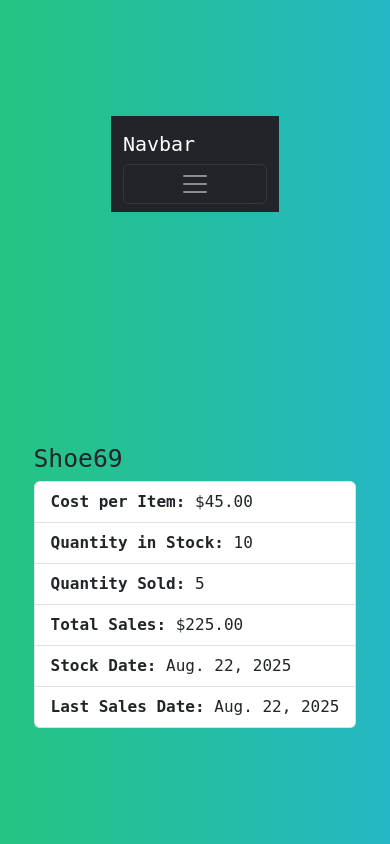
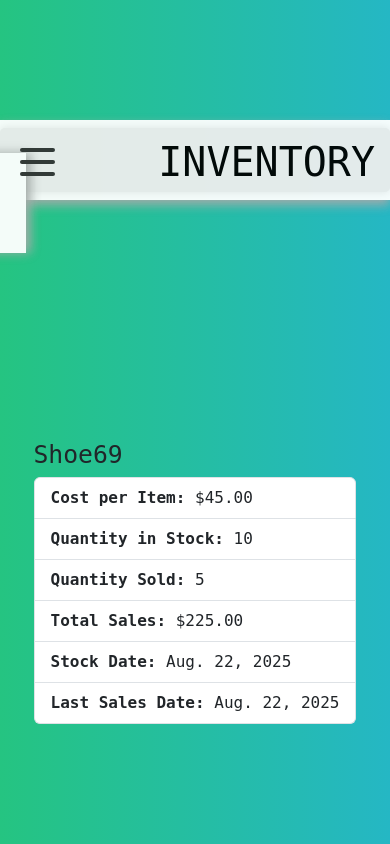
Before and after one commit to RahatVortex98/Inventory_management_system, a Django app: page /product/1 in a window 390 px wide. Run offline with Django 5.2, Linux system fonts and the light colour scheme; a user stored in the database is signed in; data comes from the database, SQL or seed files in the repository; both versions use the stored data as it was after the commit.

Commit message:
will update soon

```diff
--- a/dashboard/urls.py
+++ b/dashboard/urls.py
@@ -5,6 +5,11 @@
 
     path('inventory/',inventory,name="inventory"),
     path('product/<int:pk>',product,name='product'),
+    path('product_add/',add_product,name='add_product'),
+    path('product_remove/<int:pk>',remove_product,name='remove'),
+
+    path('product_update/<int:pk>',update_product,name='update'),
+    path('dashboard/',dashboard,name='dashboard'),
 
 
 ]
--- a/dashboard/views.py
+++ b/dashboard/views.py
@@ -1,6 +1,15 @@
-from django.shortcuts import render,get_object_or_404
+from django.shortcuts import render,get_object_or_404,redirect
 from .models import *
 from django.contrib.auth.decorators import login_required
+from .forms import AddInventory,UpdateInventory
+from django.contrib import messages
+
+from django_pandas.io import read_frame
+import plotly
+import plotly.express as px
+import json
+
+
 
 @login_required
 def inventory(request):
@@ -19,3 +28,71 @@
         'inventory':inventory
     }
     return render(request,'product.html',context=context)
+
+def add_product(request):
+    if request.method == "POST":
+        add_form = AddInventory(request.POST)  # Bind form with POST data
+        if add_form.is_valid():
+            new_inventory = add_form.save(commit=False)
+            # Calculate sales before saving
+            new_inventory.sales = (
+                float(add_form.cleaned_data['cost_per_item']) *
+                float(add_form.cleaned_data['quantity_sold'])
+            )
+            new_inventory.save()
+            return redirect('inventory')  # Redirect after successful save
+    else:
+        add_form = AddInventory()  # Empty form for GET request
+
+    return render(request, 'inventory_add.html', {"form": add_form})
+
+def remove_product(request,pk):
+    inventory=get_object_or_404(Inventory,pk=pk)
+    inventory.delete()
+    messages.success(request, "Product removed successfully!")
+    return redirect('inventory')
+
+def update_product(request, pk):
+    inventory = get_object_or_404(Inventory, pk=pk)
+
+    if request.method == 'POST':
+        updateForm = UpdateInventory(request.POST, instance=inventory)
+        if updateForm.is_valid():
+            updated_inventory = updateForm.save(commit=False)
+            updated_inventory.sales = float(updated_inventory.cost_per_item) * float(updated_inventory.quantity_sold)
+            updated_inventory.save()
+            return redirect('inventory')  # use your correct URL name
+    else:
+        updateForm = UpdateInventory(instance=inventory)
+
+    return render(request, 'inventory_update.html', {"form": updateForm})
+
+
+
+
+
+def dashboard(request):
+    inventories = Inventory.objects.all()
+    df = read_frame(inventories)
+
+    # 1. Sales Trend
+    sales_graph = df.groupby(by='last_sales_date', as_index=False)['sales'].sum()
+    sales_graph = px.line(sales_graph, x='last_sales_date', y='sales', title="Sales Trend")
+    sales_graph = json.dumps(sales_graph, cls=plotly.utils.PlotlyJSONEncoder)
+
+    # 2. Most Product in Stock
+    most_product_in_stock_df = df[['name', 'quantity_in_stock']].sort_values(by='quantity_in_stock', ascending=False)
+    stock_graph = px.bar(most_product_in_stock_df, x='name', y='quantity_in_stock', title="Most Product in Stock")
+    stock_graph = json.dumps(stock_graph, cls=plotly.utils.PlotlyJSONEncoder)
+
+    # 3. Best Performing Product (based on total sales)
+    best_product_df = df.groupby('name', as_index=False)['sales'].sum().sort_values(by='sales', ascending=False)
+    best_product_graph = px.bar(best_product_df, x='name', y='sales', title="Best Performing Products")
+    best_product_graph = json.dumps(best_product_graph, cls=plotly.utils.PlotlyJSONEncoder)
+
+    context = {
+        'sales_graph': sales_graph,
+        'stock_graph': stock_graph,
+        'best_product_graph': best_product_graph,
+    }
+    return render(request, 'dashboard.html', context)
--- /dev/null
+++ b/static/css/navbar.css
@@ -0,0 +1,177 @@
+*,
+*::after,
+*::before {
+  box-sizing: border-box;
+  padding: 0;
+  margin: 0;
+}
+
+.html {
+  font-size: 62.5%;
+}
+
+.navbar input[type="checkbox"],
+.navbar .hamburger-lines {
+  display: none;
+}
+
+.container {
+  max-width: 1200px;
+  width: 90%;
+  margin: auto;
+}
+
+.navbar {
+  box-shadow: 0px 5px 10px 0px #aaa;
+  position: fixed;
+  width: 100%;
+  background: #fff;
+  color: #000;
+  opacity: 0.85;
+  z-index: 100;
+}
+
+.navbar-container {
+  display: flex;
+  justify-content: space-between;
+  height: 64px;
+  align-items: center;
+}
+
+.menu-items {
+  order: 2;
+  display: flex;
+}
+
+.logo {
+  order: 1;
+  font-size: 2.3rem;
+}
+
+.menu-items li {
+  list-style: none;
+  margin-left: 1.5rem;
+  font-size: 1.3rem;
+}
+
+.navbar a {
+  color: #444;
+  text-decoration: none;
+  font-weight: 500;
+  transition: color 0.3s ease-in-out;
+}
+
+.navbar a:hover {
+  color: #117964;
+}
+
+@media (max-width: 768px) {
+  .navbar {
+    opacity: 0.95;
+  }
+
+  .navbar-container input[type="checkbox"],
+  .navbar-container .hamburger-lines {
+    display: block;
+  }
+
+  .navbar-container {
+    display: block;
+    position: relative;
+    height: 64px;
+  }
+
+  .navbar-container input[type="checkbox"] {
+    position: absolute;
+    height: 32px;
+    width: 30px;
+    top: 20px;
+    left: 20px;
+    z-index: 5;
+    opacity: 0;
+    cursor: pointer;
+  }
+
+  .navbar-container .hamburger-lines {
+    height: 28px;
+    width: 35px;
+    position: absolute;
+    top: 20px;
+    left: 20px;
+    z-index: 2;
+    display: flex;
+    flex-direction: column;
+    justify-content: space-between;
+  }
+
+  .navbar-container .hamburger-lines .line {
+    height: 4px;
+    width: 100%;
+    border-radius: 10px;
+    background: #333;
+  }
+
+  .navbar-container .hamburger-lines .line1 {
+    transform-origin: 0% 0%;
+    transition: transform 0.3s ease-in-out;
+  }
+
+  .navbar-container .hamburger-lines .line2 {
+    transition: transform 0.2s ease-in-out;
+  }
+
+  .navbar-container .hamburger-lines .line3 {
+    transform-origin: 0% 100%;
+    transition: transform 0.3s ease-in-out;
+  }
+
+  .navbar .menu-items {
+    padding-top: 100px;
+    background: #fff;
+    height: 100vh;
+    max-width: 300px;
+    transform: translate(-150%);
+    display: flex;
+    flex-direction: column;
+    margin-left: -40px;
+    padding-left: 40px;
+    transition: transform 0.5s ease-in-out;
+    box-shadow: 5px 0px 10px 0px #aaa;
+    overflow: scroll;
+  }
+
+  .navbar .menu-items li {
+    margin-bottom: 1.8rem;
+    font-size: 1.1rem;
+    font-weight: 500;
+  }
+
+  .logo {
+    position: absolute;
+    top: 10px;
+    right: 15px;
+    font-size: 2.5rem;
+  }
+
+  .navbar-container input[type="checkbox"]:checked ~ .menu-items {
+    transform: translateX(0);
+  }
+
+  .navbar-container input[type="checkbox"]:checked ~ .hamburger-lines .line1 {
+    transform: rotate(45deg);
+  }
+
+  .navbar-container input[type="checkbox"]:checked ~ .hamburger-lines .line2 {
+    transform: scaleY(0);
+  }
+
+  .navbar-container input[type="checkbox"]:checked ~ .hamburger-lines .line3 {
+    transform: rotate(-45deg);
+  }
+}
+
+@media (max-width: 500px) {
+  .navbar-container input[type="checkbox"]:checked ~ .logo {
+    display: none;
+  }
+}
--- a/templates/base.html
+++ b/templates/base.html
@@ -7,6 +7,8 @@
     <meta name="viewport" content="width=device-width, initial-scale=1">
     <title>{% block title %}Home Page{% endblock %}</title>
     <link rel="stylesheet" href="{% static "style.css" %}">
+    <link rel="stylesheet" href="{% static 'css/navbar.css' %}">
+
     <link href="https://cdn.jsdelivr.net/npm/bootstrap@5.3.7/dist/css/bootstrap.min.css" rel="stylesheet" integrity="sha384-LN+7fdVzj6u52u30Kp6M/trliBMCMKTyK833zpbD+pXdCLuTusPj697FH4R/5mcr" crossorigin="anonymous">
   </head>
   <body>
--- a/templates/navbar.html
+++ b/templates/navbar.html
@@ -1,34 +1,27 @@
 {% load static %}
 
 {% block content %}
-<nav class="navbar navbar-expand-lg navbar-dark bg-dark">
-  <div class="container-fluid">
-    <a class="navbar-brand" href="#">Navbar</a>
-    <button class="navbar-toggler" type="button"
-            data-bs-toggle="collapse" data-bs-target="#navbarNav"
-            aria-controls="navbarNav" aria-expanded="false"
-            aria-label="Toggle navigation">
-      <span class="navbar-toggler-icon"></span>
-    </button>
+<nav class="navbar">
+  <div class="navbar-container container">
+    <input type="checkbox" id="menu-toggle">
+    <div class="hamburger-lines">
+      <span class="line line1"></span>
+      <span class="line line2"></span>
+      <span class="line line3"></span>
+    </div>
 
-    <div class="collapse navbar-collapse" id="navbarNav">
-      <ul class="navbar-nav">
-        <li class="nav-item">
-          <a class="nav-link active" aria-current="page" href="#">Home</a>
-        </li>
+    <ul class="menu-items">
+      <li><a href="{% url 'inventory' %}">Home</a></li>
 
-        {% if request.user.is_authenticated %}
-        <li class="nav-item">
-          <a class="nav-link active" aria-current="page" href="{% url 'logout' %}">Logout</a>
-        </li>
-        {% endif %}
-          <li class="nav-item">
-          <a class="nav-link" href="{% url 'login' %}">Login</a>
-        </li>
-      </ul>
-    </div>
+      {% if request.user.is_authenticated %}
+      <li><a href="{% url 'add_product' %}">Add Item</a></li>
+      <li><a href="{% url 'logout' %}">Logout</a></li>
+      {% else %}
+      <li><a href="{% url 'login' %}">Login</a></li>
+      {% endif %}
+    </ul>
+
+    <h1 class="logo">Inventory</h1>
   </div>
 </nav>
-
-
 {% endblock content %}
```
Also changed, not shown: dashboard/forms.py (+11 -0 lines), templates/dashboard.html (added, +67 -0 lines), templates/inventory.html (+11 -0 lines), templates/inventory_add.html (added, +12 -0 lines), templates/inventory_update.html (added, +12 -0 lines), db.sqlite3.
